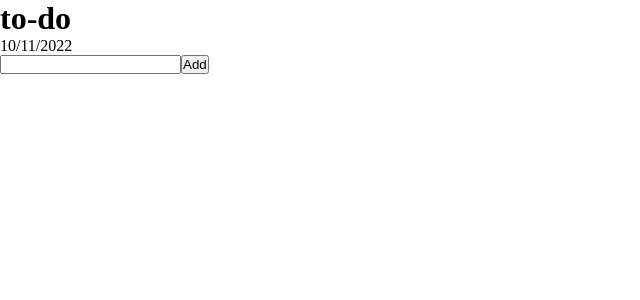
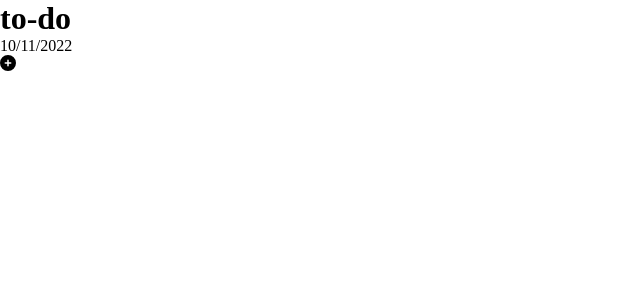
Before and after one commit to Presho99/notes-app, a React (Create React App) app: page / in a window 1280 px wide. Shown: the top 300 px of the page, without its empty margins (0-640 px from the left). Built offline with nearby package versions, Linux system fonts and the light colour scheme.

Commit message:
add various states and functions for functionality

```diff
--- a/src/components/Checkbox.js
+++ b/src/components/Checkbox.js
@@ -1,4 +1,5 @@
 import React, {useState} from 'react'
+
 
 function Checkbox({label}) {
     const [isChecked, setIsChecked] = useState(false)
@@ -9,6 +10,7 @@ function Checkbox({label}) {
         <span>{label}</span>
 
 
+
     </div>
   )
 }
--- a/src/components/Todo.js
+++ b/src/components/Todo.js
@@ -1,7 +1,8 @@
 import React, { useState } from 'react'
 import Checkbox from './Checkbox'
-
-
+import { FontAwesomeIcon } from '@fortawesome/react-fontawesome'
+import { faMinus, faMinusCircle, faPlusCircle } from '@fortawesome/free-solid-svg-icons'
+import "../index.css"
 
 function Todo() {
     // date variable
@@ -11,8 +12,21 @@ function Todo() {
     // state for items stored and state for value being entered in the input field
     const [list, setList] = useState([])
     const [item, setItem] = useState("")
-    // checked or
-    const [isChecked, setIsChecked] = useState(false)
+
+    // icon state
+    const [activeIcon, setActiveIcon] = useState(true)
+    // function to toggle icons
+    const handleIcon = (e) => {
+        setActiveIcon(!activeIcon)
+    }
+
+    // show or hide form
+    const [shown, setShown] = useState(false);
+
+    // function to display form
+    const handleShown = (e) => {
+        setShown(c => !c)
+    }
 
     // Push input field value to the list
     const addToList = () => {
@@ -21,6 +35,14 @@ function Todo() {
         setList(tempArr);
         setItem("")
     }
+
+    // Delete an item
+    const deleteItem = (index) => {
+        let temp = list.filter((item, i) => i !== index)
+        setList(temp)
+    }
+
+
     // Todo body
     return (
         <div className='todo'>
@@ -33,20 +55,29 @@ function Todo() {
             </div>
             {/* to do list */}
             <div className='todo-list'>
-                <div className='list-add'>
-                <input type="text" value={item} onChange={(e) => setItem(e.target.value)} />
+                {
+                    shown && (
+                        <div className='list-add'>
+                            <input type="text" value={item} onChange={(e) => setItem(e.target.value)} />
 
-                <button className='todo-btn' onClick={addToList}>Add</button>
-                </div>
+                            <button className='todo-btn' onClick={addToList}>Add</button>
+                        </div>
+                    )
+                }
                 <div className='list-items'>
 
-                        <div>{list.length > 0 && list.map((item) => <Checkbox label={item}>{item} </Checkbox>)}</div>
-
+                    <div>{list.length > 0 && list.map((item, i) => (
+                        <div className='item-itself'>
+                            <Checkbox label={item}>{item} </Checkbox>
+                            <FontAwesomeIcon icon={faMinus} onClick={() => deleteItem(i)} className="item-icon" />
+                        </div>
+                    )
+                    )}</div>
                 </div>
-
-
-
-
+                <FontAwesomeIcon icon={activeIcon ? faPlusCircle : faMinusCircle} className="show-btn" onClick={() => {
+                    handleShown();
+                    handleIcon()
+                }} />
             </div>
         </div>
     )
--- a/src/index.css
+++ b/src/index.css
@@ -3,3 +3,15 @@
   padding: 0;
   box-sizing: border-box;
 }
+
+.item-itself{
+  display: flex;
+
+}
+
+.item-icon{
+  cursor: pointer;
+}
+.show-btn{
+  cursor: pointer;
+}
```
